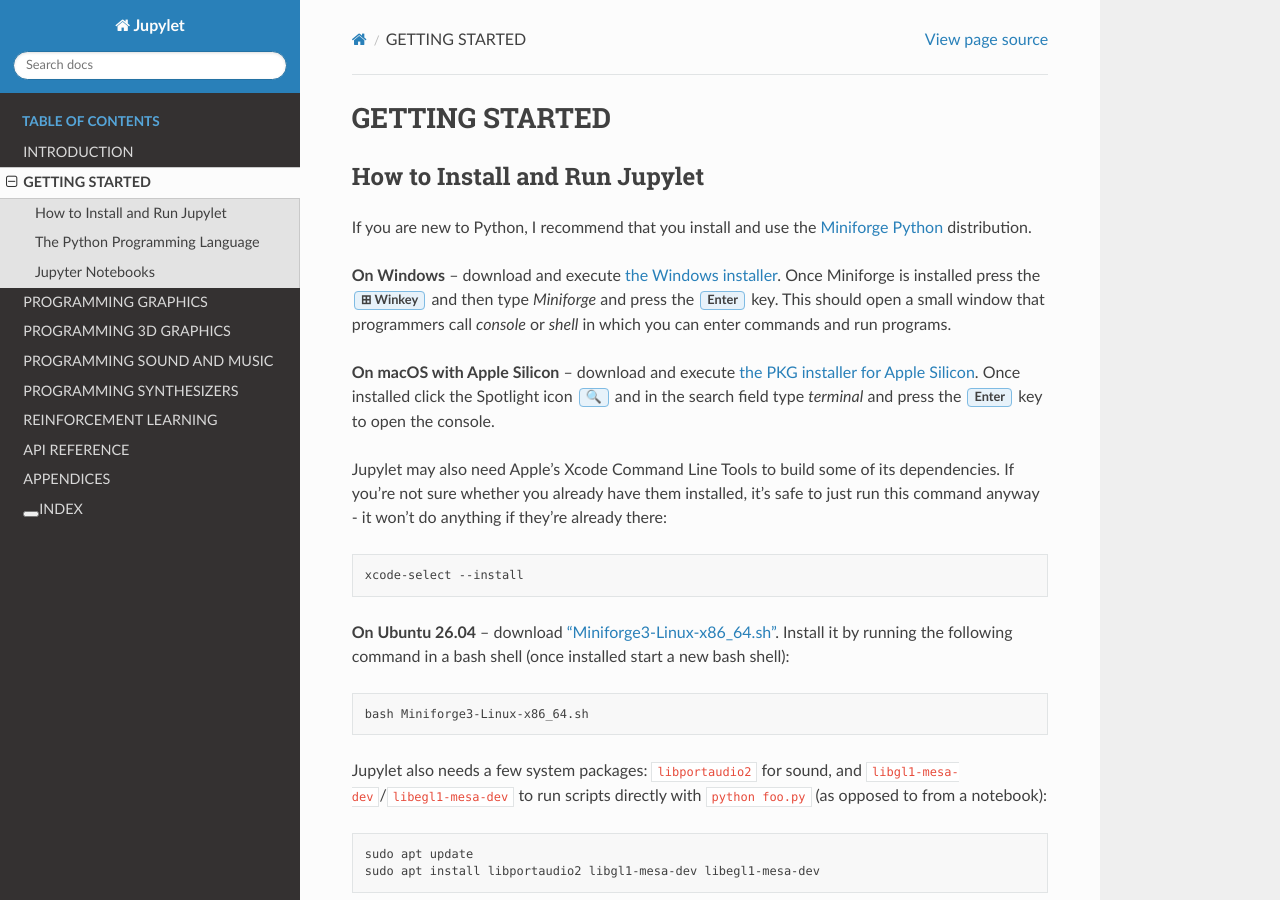
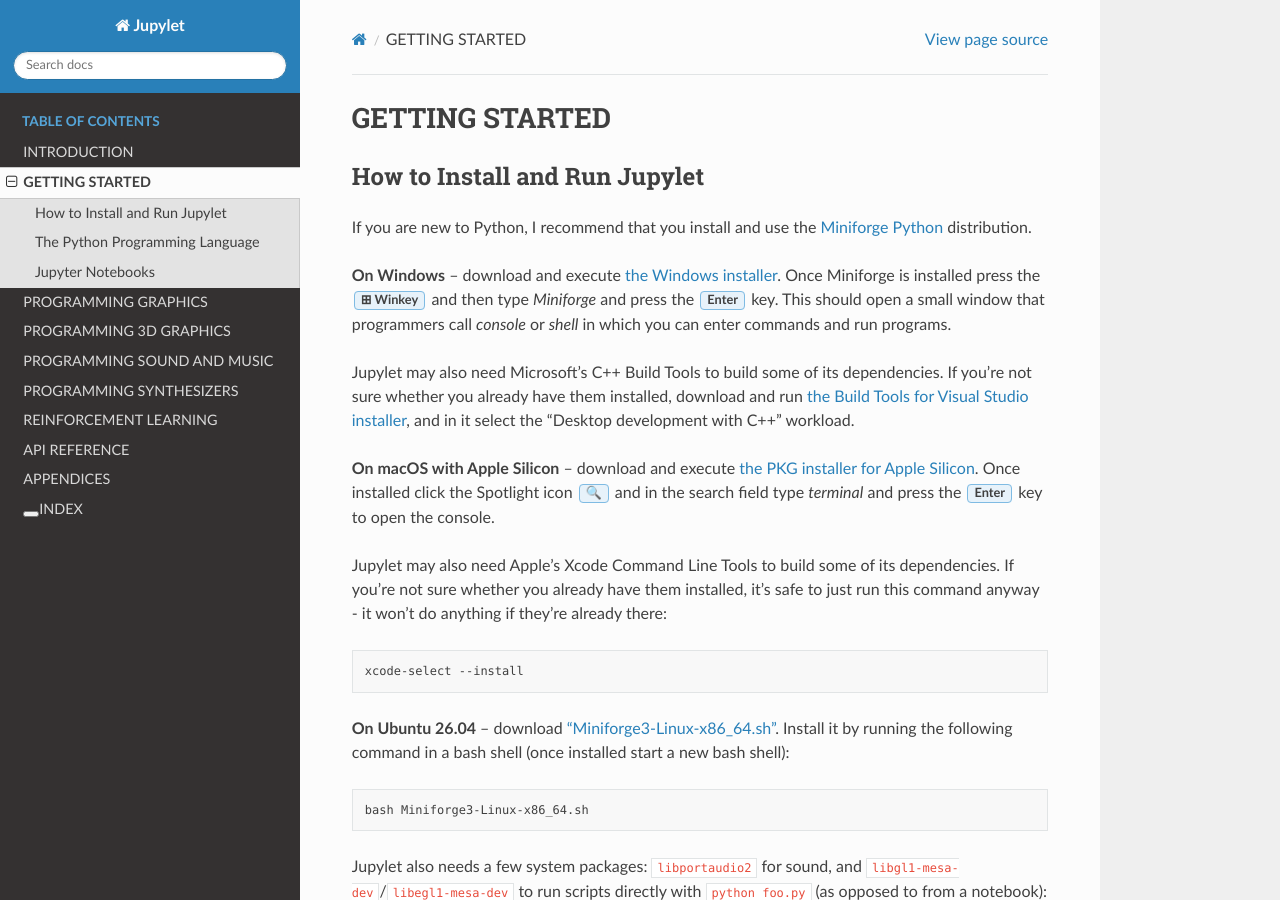
Before and after one commit to nir/jupylet, a Sphinx documentation site: the page built from docs/programmers_reference_guide/getting_started.rst, in a window 1280 px wide and 900 px high. Built offline with Sphinx 7.4.7 and the Read the Docs theme 3.1.0, drawn with Linux system fonts in a browser that asks for light colours.

Commit message:
docstrings

```diff
--- a/docs/programmers_reference_guide/getting_started.rst
+++ b/docs/programmers_reference_guide/getting_started.rst
@@ -13,6 +13,12 @@
 *Miniforge* and press the :guilabel:`Enter` key. This should open a small
 window that programmers call *console* or *shell* in which you can enter
 commands and run programs.
+
+Jupylet may also need Microsoft's C++ Build Tools to build some of its
+dependencies. If you're not sure whether you already have them installed,
+download and run `the Build Tools for Visual Studio installer
+<https://visualstudio.microsoft.com/visual-cpp-build-tools/>`_, and in it
+select the "Desktop development with C++" workload.
 
 **On macOS with Apple Silicon** -- download and execute `the PKG installer for Apple Silicon
 <https://github.com/conda-forge/miniforge/releases/latest/download/Miniforge3-MacOSX-arm64.pkg>`_.
```
Also changed, not shown: README.md (+5 -0 lines), 1 other file.
